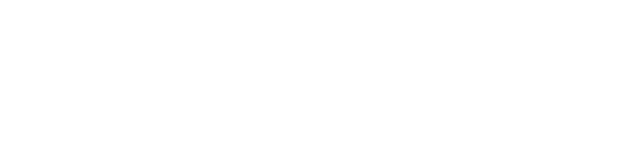
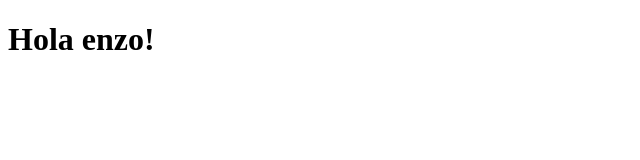
Before and after one commit to delfimassa/miprimerjs12ib, a plain HTML site: page index.html in a window 1280 px wide. Shown: the whole page, without its empty margins (0-640 px from the left). Drawn offline with Linux system fonts and the light colour scheme.

Commit message:
hola enzo

```diff
--- a/index.html
+++ b/index.html
@@ -6,6 +6,7 @@
     <meta name="viewport" content="width=device-width, initial-scale=1.0">
     <title>Mi primer js</title>
     <link rel="stylesheet" href="css/style.css"></link>
+    <h1>Hola enzo! </h1>
 </head>
 <body>
     <script src="/js/holamundo.js"></script>
```
